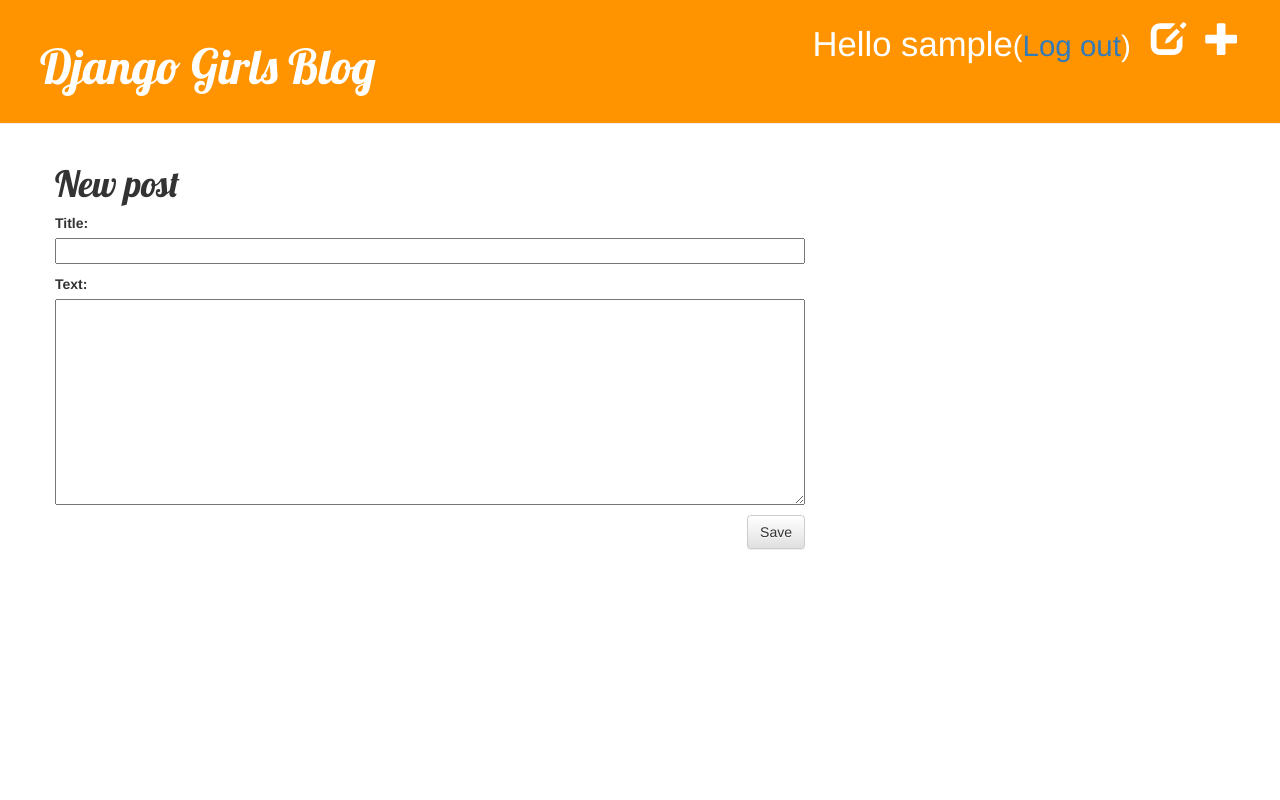
After one commit to zrz1996/django-test, a Django app: page /post/new/ in a window 1280 px wide. The commit adds this page. Run offline with Django 3.2, Linux system fonts and the light colour scheme; the visitor is signed in with stand-in values (Sample User, id 1); some libraries are stand-ins or nearby versions.

Commit message:
project finished

```diff
--- a/blog/admin.py
+++ b/blog/admin.py
@@ -1,4 +1,5 @@
 from django.contrib import admin
-from .models import Post
+from .models import Post, Comment
 
 admin.site.register(Post)
+admin.site.register(Comment)
--- /dev/null
+++ b/blog/forms.py
@@ -0,0 +1,15 @@
+from django import forms
+
+from .models import Post, Comment
+
+class PostForm(forms.ModelForm):
+
+    class Meta:
+        model = Post
+        fields = ('title', 'text',)
+
+class CommentForm(forms.ModelForm):
+
+    class Meta:
+        model = Comment
+        fields = ('author', 'text',)
--- a/blog/models.py
+++ b/blog/models.py
@@ -15,5 +15,22 @@ class Post(models.Model):
         self.published_date = timezone.now()
         self.save()
 
+    def approved_comments(self):
+        return self.comments.filter(approved_comment=True)
+
     def __str__(self):
         return self.title
+
+class Comment(models.Model):
+    post = models.ForeignKey('blog.Post', related_name='comments')
+    author = models.CharField(max_length=200)
+    text = models.TextField()
+    created_date = models.DateTimeField(default=timezone.now)
+    approved_comment = models.BooleanField(default=False)
+
+    def approve(self):
+        self.approved_comment = True
+        self.save()
+
+    def __str__(self):
+        return self.text
--- /dev/null
+++ b/blog/static/css/blog.css
@@ -0,0 +1,50 @@
+.page-header {
+    background-color: #ff9400;
+    margin-top: 0;
+    padding: 20px 20px 20px 40px;
+}
+
+.page-header h1, .page-header h1 a, .page-header h1 a:visited, .page-header h1 a:active {
+    color: #ffffff;
+    font-size: 36pt;
+    text-decoration: none;
+}
+
+.content {
+    margin-left: 40px;
+}
+
+h1, h2, h3, h4 {
+    font-family: 'Lobster', cursive;
+}
+
+.date {
+    color: #828282;
+}
+
+.save {
+    float: right;
+}
+
+.post-form textarea, .post-form input {
+    width: 100%;
+}
+
+.top-menu, .top-menu:hover, .top-menu:visited {
+    color: #ffffff;
+    float: right;
+    font-size: 26pt;
+    margin-right: 20px;
+}
+
+.post {
+    margin-bottom: 70px;
+}
+
+.post h1 a, .post h1 a:visited {
+    color: #000000;
+}
+
+.comment {
+    margin: 20px 0px 20px 20px;
+}
--- /dev/null
+++ b/blog/templates/blog/base.html
@@ -0,0 +1,30 @@
+{% load staticfiles %}
+<html>
+    <head>
+        <title>Django Boys blog</title>
+        <link rel="stylesheet" href="http://cdn.bootcss.com/bootstrap/3.3.0/css/bootstrap.min.css">
+    	<link rel="stylesheet" href="http://cdn.bootcss.com/bootstrap/3.3.0/css/bootstrap-theme.min.css">
+    	<link rel="stylesheet" href="{% static 'css/blog.css' %}">
+    	<link href="//fonts.googleapis.com/css?family=Lobster&subset=latin,latin-ext" rel="stylesheet" type="text/css">
+    </head>
+    <body>
+        <div class="page-header">
+            {% if user.is_authenticated %}
+                <a href="{% url 'post_new' %}" class="top-menu"><span class="glyphicon glyphicon-plus"></span></a>
+                <a href="{% url 'post_draft_list' %}" class="top-menu"><span class="glyphicon glyphicon-edit"></span></a>
+                <p class="top-menu">Hello {{ user.username }}<small>(<a href="{% url 'logout' %}">Log out</a>)</small></p>
+            {% else %}
+                <a href="{% url 'login' %}" class="top-menu"><span class="glyphicon glyphicon-log-in"></span></a>
+            {% endif %}
+            <h1><a href="/">Django Girls Blog</a></h1>
+        </div>
+        <div class="content container">
+            <div class="row">
+                <div class="col-md-8">
+                {% block content %}
+                {% endblock %}
+                </div>
+            </div>
+        </div>
+    </body>
+</html>
--- /dev/null
+++ b/blog/templates/blog/post_edit.html
@@ -0,0 +1,9 @@
+    {% extends 'blog/base.html' %}
+
+    {% block content %}
+        <h1>New post</h1>
+        <form method="POST" class="post-form">{% csrf_token %}
+            {{ form.as_p }}
+            <button type="submit" class="save btn btn-default">Save</button>
+        </form>
+    {% endblock %}
--- a/blog/urls.py
+++ b/blog/urls.py
@@ -3,4 +3,13 @@ from . import views
 
 urlpatterns = [
     url(r'^$', views.post_list, name='post_list'),
+    url(r'^post/(?P<pk>[0-9]+)/$', views.post_detail, name='post_detail'),
+    url(r'^post/new/$', views.post_new, name='post_new'),
+    url(r'^post/(?P<pk>[0-9]+)/edit/$', views.post_edit, name='post_edit'),
+    url(r'^drafts/$', views.post_draft_list, name='post_draft_list'),
+    url(r'^post/(?P<pk>\d+)/publish/$', views.post_publish, name='post_publish'),
+    url(r'^post/(?P<pk>\d+)/remove/$', views.post_remove, name='post_remove'),
+    url(r'^post/(?P<pk>\d+)/comment/$', views.add_comment_to_post, name='add_comment_to_post'),
+    url(r'^comment/(?P<pk>\d+)/approve/$', views.comment_approve, name='comment_approve'),
+	url(r'^comment/(?P<pk>\d+)/remove/$', views.comment_remove, name='comment_remove'),
 ]
--- a/blog/views.py
+++ b/blog/views.py
@@ -1,5 +1,81 @@
-from django.shortcuts import render
+from django.shortcuts import render, get_object_or_404
+from django.utils import timezone
+from .models import Post, Comment
+from .forms import PostForm, CommentForm
+from django.core.urlresolvers import reverse
+from django.shortcuts import redirect
+from django.contrib.auth.decorators import login_required
 
 # Create your views here.
 def post_list(request):
-    return render(request, 'blog/post_list.html', {})
+    posts = Post.objects.filter(published_date__lte=timezone.now()).order_by('published_date')
+    return render(request, 'blog/post_list.html', {'posts' : posts})
+
+def post_detail(request, pk):
+    post = get_object_or_404(Post, pk=pk)
+    return render(request, 'blog/post_detail.html', {'post': post})
+@login_required
+def post_new(request):
+    if request.method == "POST":
+        form = PostForm(request.POST)
+        if form.is_valid():
+            post = form.save(commit=False)
+            post.author = request.user
+            post.save()
+            return redirect('post_detail', pk=post.pk)
+    else:
+        form = PostForm()
+    return render(request, 'blog/post_edit.html', {'form': form})
+@login_required
+def post_edit(request, pk):
+    post = get_object_or_404(Post, pk=pk)
+    if request.method == "POST":
+        form = PostForm(request.POST, instance=post)
+        if form.is_valid():
+            post = form.save(commit=False)
+            post.author = request.user
+            post.save()
+            return redirect('post_detail', pk=post.pk)
+    else:
+        form = PostForm(instance=post)
+    return render(request, 'blog/post_edit.html', {'form': form})
+@login_required
+def post_draft_list(request):
+    posts = Post.objects.filter(published_date__isnull=True).order_by('created_date')
+    return render(request, 'blog/post_draft_list.html', {'posts': posts})
+@login_required
+def post_publish(request, pk):
+    post = get_object_or_404(Post, pk=pk)
+    post.publish()
+    return redirect('post_detail', pk=pk)
+@login_required
+def post_remove(request, pk):
+    post = get_object_or_404(Post, pk=pk)
+    post.delete()
+    return redirect('post_list')
+
+def add_comment_to_post(request, pk):
+    post = get_object_or_404(Post, pk=pk)
+    if request.method == "POST":
+        form = CommentForm(request.POST)
+        if form.is_valid():
+            comment = form.save(commit=False)
+            comment.post = post
+            comment.save()
+            return redirect('post_detail', pk=post.pk)
+    else:
+        form = CommentForm()
+    return render(request, 'blog/add_comment_to_post.html', {'form': form})
+
+@login_required
+def comment_approve(request, pk):
+    comment = get_object_or_404(Comment, pk=pk)
+    comment.approve()
+    return redirect('post_detail', pk=comment.post.pk)
+
+@login_required
+def comment_remove(request, pk):
+    comment = get_object_or_404(Comment, pk=pk)
+    post_pk = comment.post.pk
+    comment.delete()
+    return redirect('post_detail', pk=post_pk)
--- a/mysite/settings.py
+++ b/mysite/settings.py
@@ -46,7 +46,7 @@ MIDDLEWARE = [
     'django.middleware.common.CommonMiddleware',
     'django.middleware.csrf.CsrfViewMiddleware',
     'django.contrib.auth.middleware.AuthenticationMiddleware',
-    #'django.contrib.auth.middleware.SessionAuthenticationMiddleware',
+    'django.contrib.auth.middleware.SessionAuthenticationMiddleware',
     'django.contrib.messages.middleware.MessageMiddleware',
     'django.middleware.clickjacking.XFrameOptionsMiddleware',
 ]
@@ -121,3 +121,5 @@ USE_TZ = True
 
 STATIC_URL = '/static/'
 STATIC_ROOT = os.path.join(BASE_DIR, 'static')
+
+LOGIN_REDIRECT_URL = '/'
--- a/mysite/urls.py
+++ b/mysite/urls.py
@@ -14,9 +14,15 @@ Including another URLconf
     2. Add a URL to urlpatterns:  url(r'^blog/', include('blog.urls'))
 """
 from django.conf.urls import include, url
+from django.contrib.auth import views
+
 from django.contrib import admin
+
+admin.autodiscover()
 
 urlpatterns = [
     url(r'^admin/', admin.site.urls),
+    url(r'^accounts/login/$', views.login, name='login'),
+    url(r'^accounts/logout/$', views.logout, name='logout', kwargs={'next_page': '/'}),
     url(r'', include('blog.urls')),
 ]
```
Also changed, not shown: blog/templates/blog/add_comment_to_post.html (added, +9 -0 lines), blog/templates/blog/post_detail.html (added, +36 -0 lines), blog/templates/blog/post_draft_list.html (added, +11 -0 lines), blog/templates/blog/post_list.html (+13 -21 lines), blog/templates/registration/login.html (added, +26 -0 lines), blog/migrations/0002_comment.py (added).
